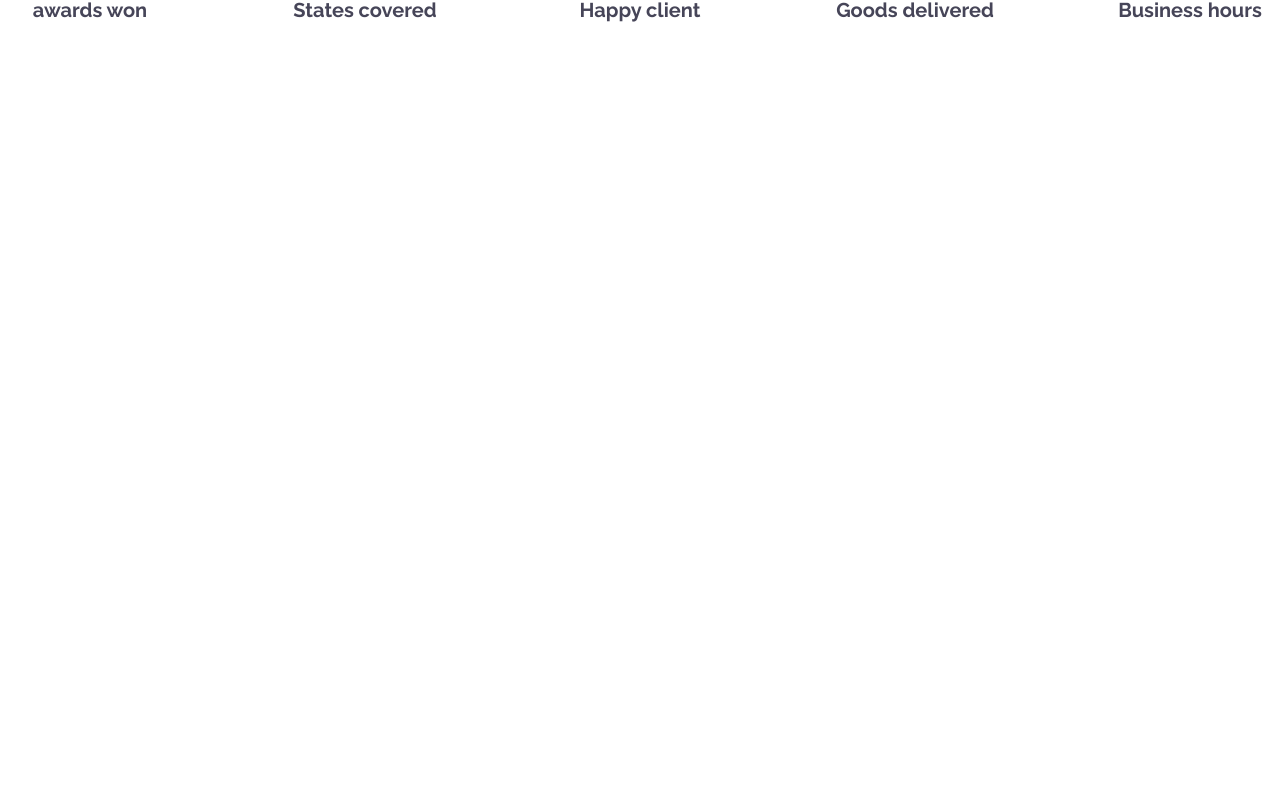
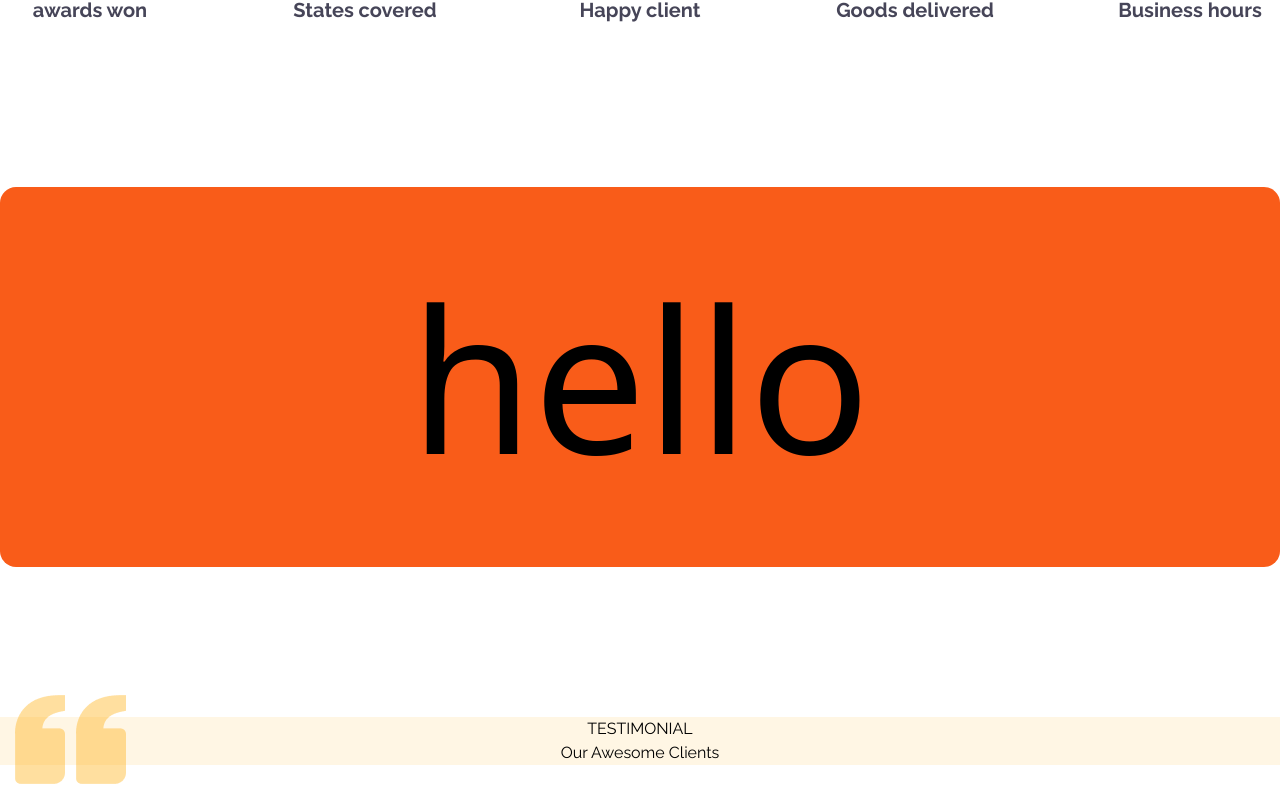
Before and after one commit to mahmudashif/Quriar, a React (Vite) app: page / in a window 1280 px wide. Shown: the part 1985-2792 px from the top of the page. Before the commit the page ends 2010 px from the top, so only its background shows below. Built offline with nearby package versions, Linux system fonts and the light colour scheme.

Commit message:
kichu kichu kaj korchi

```diff
--- a/src/App.jsx
+++ b/src/App.jsx
@@ -1,7 +1,9 @@
 import Banner from "./Banner/Banner"
 import Navbar from "./Navbar/Navbar"
 import Services from "./Services/Services"
+import SecondBanner from "./Successes/SecondBanner/SecondBanner"
 import Successes from "./Successes/Successes"
+import Testimonial from "./Testimonial/Testimonial"
 
 
 function App() {
@@ -12,6 +14,8 @@ function App() {
       <Banner/>
       <Services/>
       <Successes/>
+      <SecondBanner/>
+      <Testimonial/>
     </>
   )
 }
--- /dev/null
+++ b/src/Successes/SecondBanner/SecondBanner.jsx
@@ -0,0 +1,11 @@
+import React from 'react'
+
+const SecondBanner = () => {
+  return (
+    <div className='container mx-auto h-[380px] bg-orange rounded-[16px] justify-center text-[200px] mt-[162px] flex items-center'>
+        hello
+    </div>
+  )
+}
+
+export default SecondBanner
--- /dev/null
+++ b/src/Testimonial/Testimonial.jsx
@@ -0,0 +1,20 @@
+import React from "react";
+import quote from "../assets/Quote.png";
+
+const Testimonial = () => {
+  return (
+    <div className="mt-[150px] bg-primary">
+      <div className="container mx-auto font-raleway">
+        <div className="flex items-center">
+          <img className="absolute mx-auto justify-center items-center" src={quote} alt="" />
+          <div className="text-center mx-auto">
+            <h3>TESTIMONIAL</h3>
+            <p>Our Awesome Clients</p>
+          </div>
+        </div>
+      </div>
+    </div>
+  );
+};
+
+export default Testimonial;
```
Also changed, not shown: src/assets/Quote.png (added).
